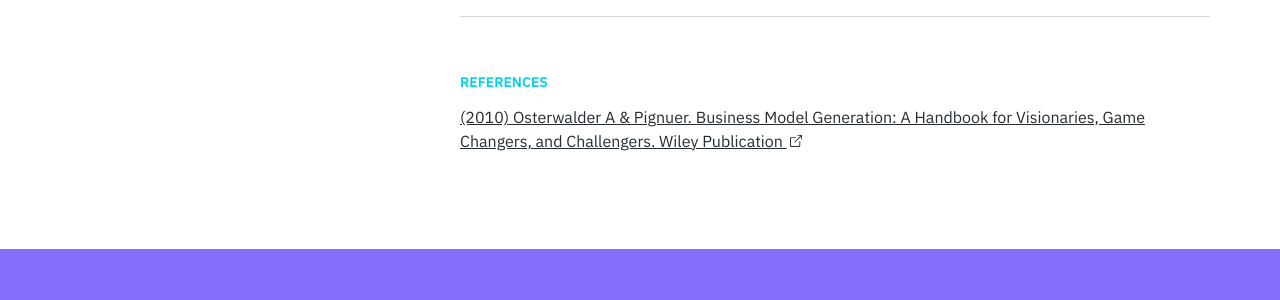
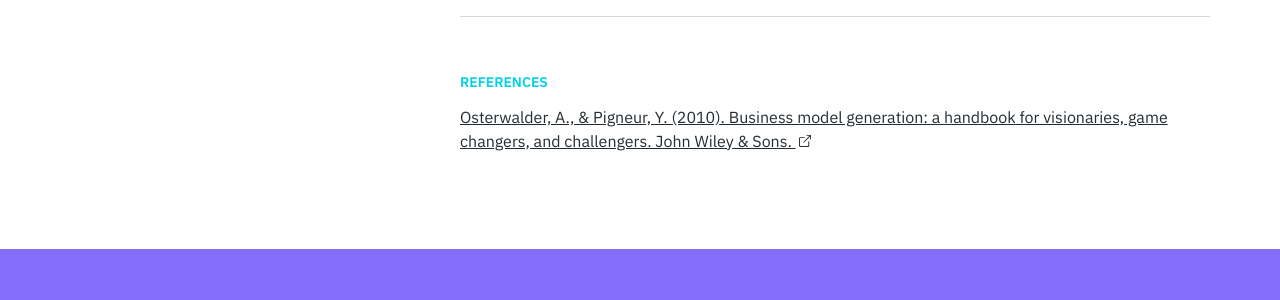
Before and after one commit to service-design-tools/sdt-website, a Jekyll site: the page built from _tools/business-model-canvas.md, in a window 1280 px wide. Shown: the part 1113-1413 px from the top of the page. Built offline with Jekyll 4.4.1, drawn with Linux system fonts in a browser that asks for light colours.

Commit message:
Update tool “business-model-canvas”

```diff
--- a/_tools/business-model-canvas.md
+++ b/_tools/business-model-canvas.md
@@ -55,7 +55,8 @@ references:
   - link: >-
       https://www.wiley.com/en-us/Business+Model+Generation%3A+A+Handbook+for+Visionaries%2C+Game+Changers%2C+and+Challengers-p-9780470876411
     name: >-
-      (2010) Osterwalder A & Pignuer. Business Model Generation: A Handbook for
-      Visionaries, Game Changers, and Challengers. Wiley Publication
+      Osterwalder, A., & Pigneur, Y. (2010). Business model generation: a
+      handbook for visionaries, game changers, and challengers. John Wiley &
+      Sons.
 ---
 The business model canvas is a synthetic chart providing an overview of the service in terms of value proposition, infrastructure, types of customers and financial model. It helps  understand what activities are needed in order to build and deliver a service, and identify potential trade-offs.
```
